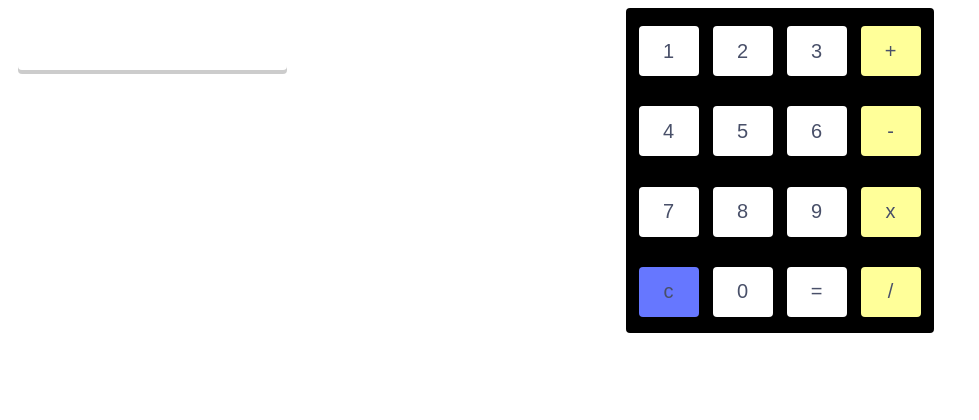
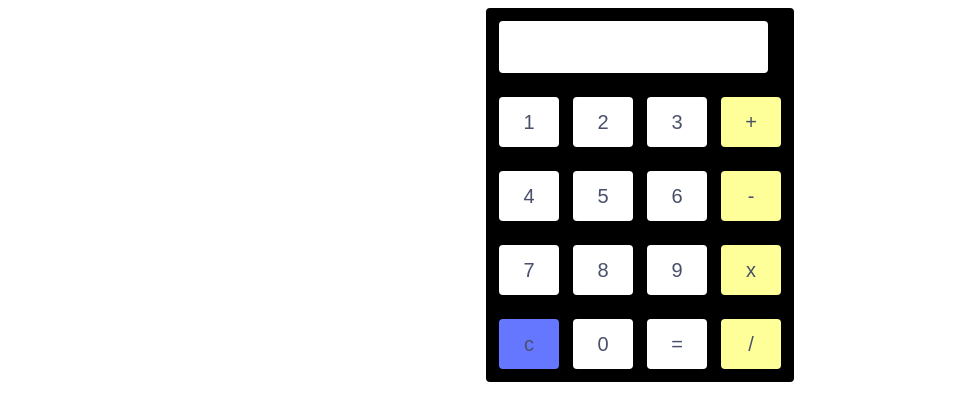
Before and after one commit to AleSergio/CSS-HTML, a plain HTML site: page Calculator/dist/index.html in a window 1280 px wide. Shown: the whole page, without its empty margins (0-979 px from the left). Drawn offline with Linux system fonts and the light colour scheme.

Commit message:
Update index.html

```diff
--- a/Calculator/dist/index.html
+++ b/Calculator/dist/index.html
@@ -11,6 +11,7 @@
 <form name="calculator">
    <table>
       <tr>
+         <td colspan="4">
             <input type="text" name="display" id="display" disabled>
 
          </td>
```
